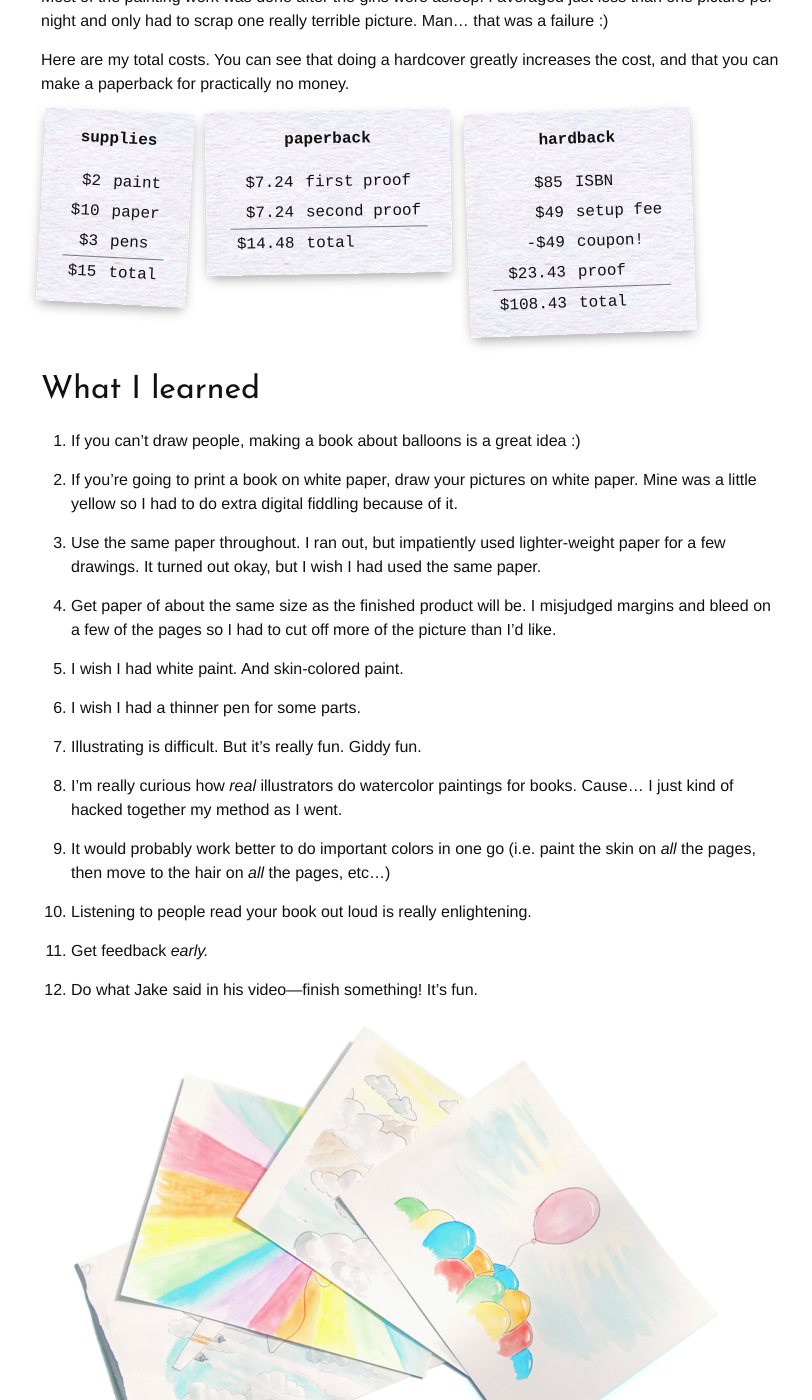
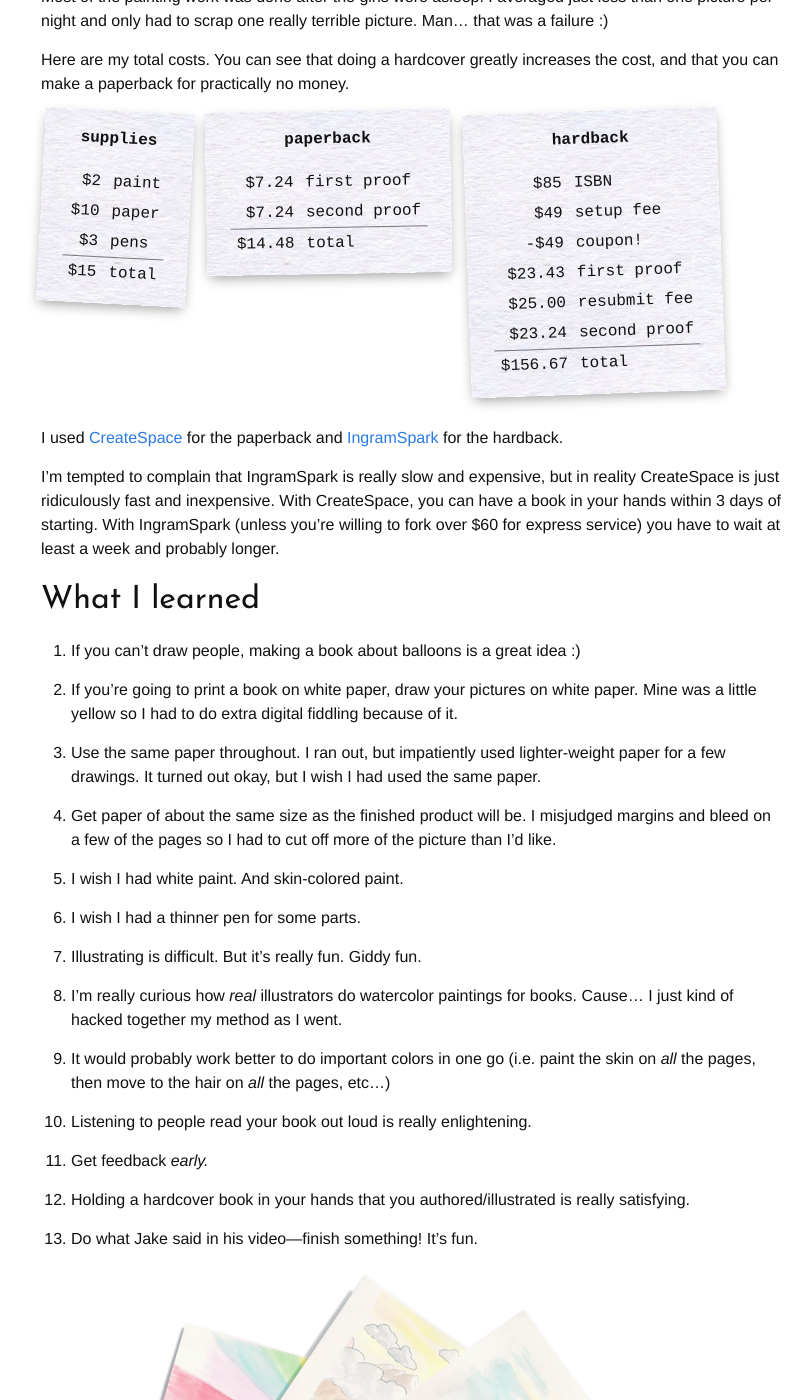
Before and after one commit to iffy/iffy.github.com, a Jekyll site: the page built from _posts/2016-10-10-i-made-a-book.md, in a window 1280 px wide and 1400 px high, scrolled down 4208 px. Shown: the whole window, without its empty margins (229-1041 px from the left). Built offline with Jekyll 4.4.1, drawn with Linux system fonts in a browser that asks for light colours; nearby versions of some CDN libraries; some web fonts are replaced.

Commit message:
Update costs

```diff
--- a/_posts/2016-10-10-i-made-a-book.md
+++ b/_posts/2016-10-10-i-made-a-book.md
@@ -179,16 +179,28 @@ div.receipt table tr.section td {
     </tr>
     <tr>
       <td>$23.43</td>
-      <td>proof</td>
+      <td>first proof</td>
+    </tr>
+    <tr>
+      <td>$25.00</td>
+      <td>resubmit fee</td>
+    </tr>
+    <tr>
+      <td>$23.24</td>
+      <td>second proof</td>
     </tr>
     <tr class="section">
-      <td>$108.43</td>
+      <td>$156.67</td>
       <td>total</td>
     </tr>
   </table>
 </div>
 
 <div style="clear: both; margin-bottom: 1rem;"></div>
+
+I used [CreateSpace](https://www.createspace.com/) for the paperback and [IngramSpark](http://www.ingramspark.com/) for the hardback.
+
+I'm tempted to complain that IngramSpark is really slow and expensive, but in reality CreateSpace is just ridiculously fast and inexpensive.  With CreateSpace, you can have a book in your hands within 3 days of starting.  With IngramSpark (unless you're willing to fork over $60 for express service) you have to wait at least a week and probably longer.
 
 
 ## What I learned
@@ -215,6 +227,8 @@ div.receipt table tr.section td {
 
 1. Get feedback *early.*
 
+1. Holding a hardcover book in your hands that you authored/illustrated is really satisfying.
+
 1. Do what Jake said in his video&mdash;finish something!  It's fun.
 
 ![Samples](/images/book/severalpics_med.png)
```
